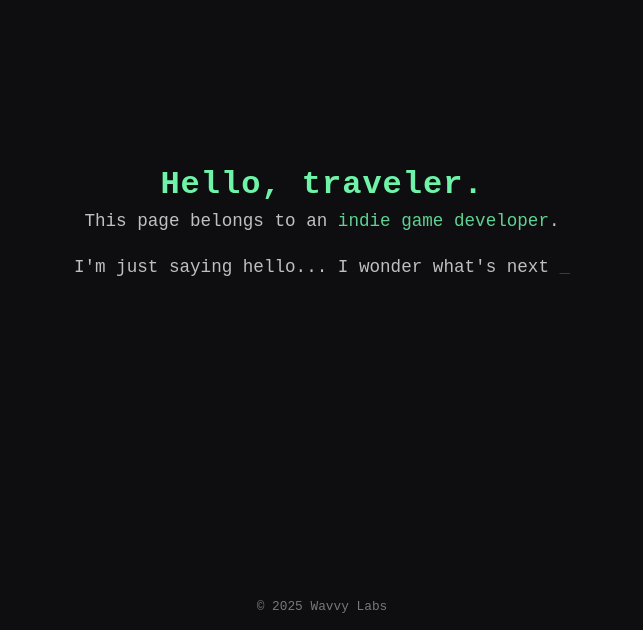
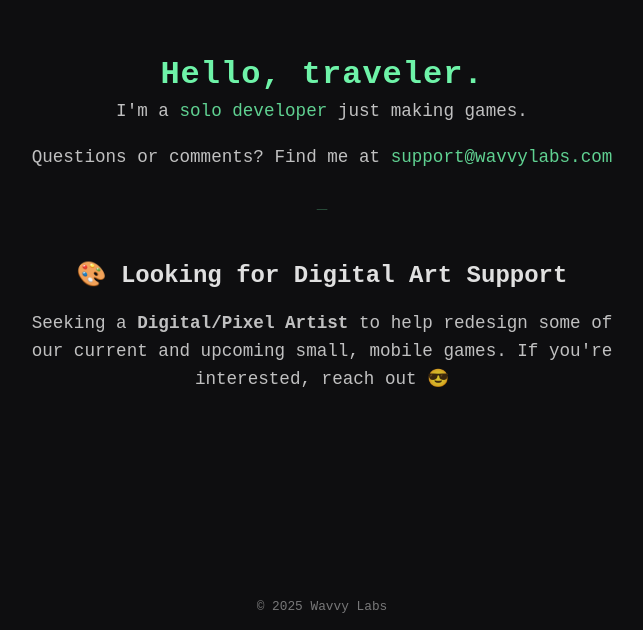
Before and after one commit to nrbrigmon/wavvylabs.com, a plain HTML site: page index.html in a window 1280 px wide. Shown: the part 170-800 px from the top of the page, without its empty margins (318-961 px from the left). Drawn offline with Linux system fonts and the light colour scheme.

Commit message:
web page update

```diff
--- a/index.html
+++ b/index.html
@@ -38,6 +38,15 @@
       animation: blink 1.2s infinite;
       color: var(--accent);
     }
+    /* make links use the accent color */
+    a, a:visited {
+      color: var(--accent);
+      text-decoration: none;
+    }
+    a:hover, a:focus {
+      text-decoration: underline;
+      opacity: 0.95;
+    }
     @keyframes blink {
       0%, 50%, 100% { opacity: 1; }
       25%, 75% { opacity: 0.3; }
@@ -52,8 +61,38 @@
 </head>
 <body>
   <h1>Hello, traveler.</h1>
-  <p>This page belongs to an <span style="color: var(--accent)">indie game developer</span>.</p>
-  <p>I'm just saying hello... I wonder what's next <span class="blink">_</span></p>
+  <p>I'm a <span style="color: var(--accent)">solo developer</span> just making games</span>.</p>
+  <p>Questions or comments? Find me at <span id="email-link">[loading]</span></p>
+  <p><span class="blink">_</span></p>
+  <noscript>
+    <p>If JavaScript is disabled, please use it.</p>
+  </noscript>
+  <section id="hiring" style="text-align:center; padding:10px; border-radius:12px;">
+    <h2>🎨 Looking for Digital Art Support</h2>
+    <p style="max-width:600px; margin:auto; font-size:1.1rem; line-height:1.6;">
+      Seeking a <strong>Digital/Pixel Artist</strong> to help redesign
+      some of our current and upcoming small, mobile games. If you're interested, reach out 😎
+    </p>
+  </section>
+
   <footer>© 2025 Wavvy Labs</footer>
+
+  <script>
+    // Build email address from char codes to make scraping harder (address not present in raw HTML)
+    (function(){
+      var codes = [115,117,112,112,111,114,116,64,119,97,118,118,121,108,97,98,115,46,99,111,109]; // 'support@wavvylabs.com'
+      var addr = codes.map(function(c){return String.fromCharCode(c);}).join('');
+      var container = document.getElementById('email-link');
+      if(!container) return;
+      var a = document.createElement('a');
+      a.href = 'mailto:' + addr;
+      a.textContent = addr;
+      a.setAttribute('rel','noopener noreferrer');
+      a.setAttribute('aria-label','Email ' + addr);
+      // optional: add a small obfuscation for display (replace @ with text) — we show full address here
+      container.textContent = '';
+      container.appendChild(a);
+    })();
+  </script>
 </body>
 </html>
```
